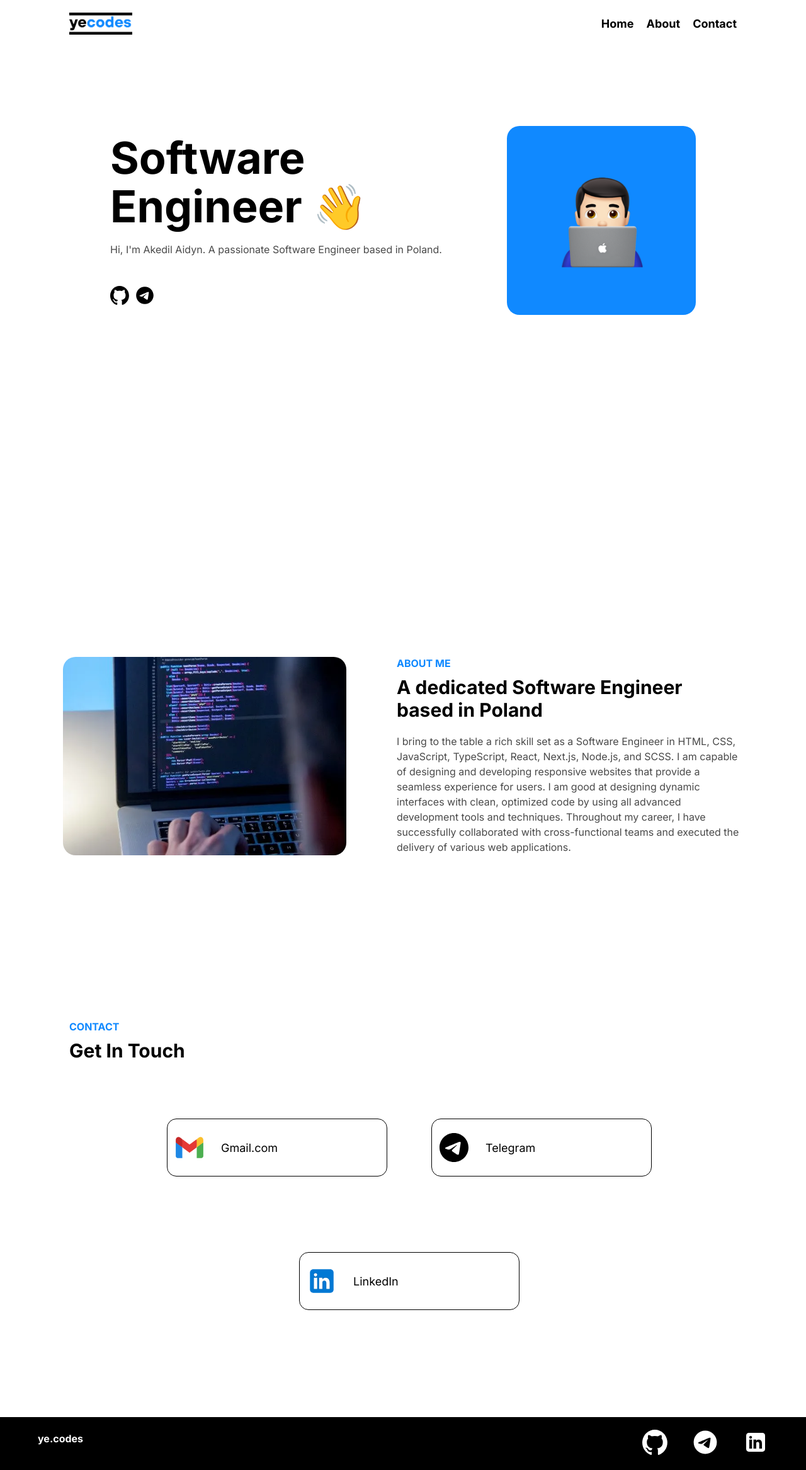
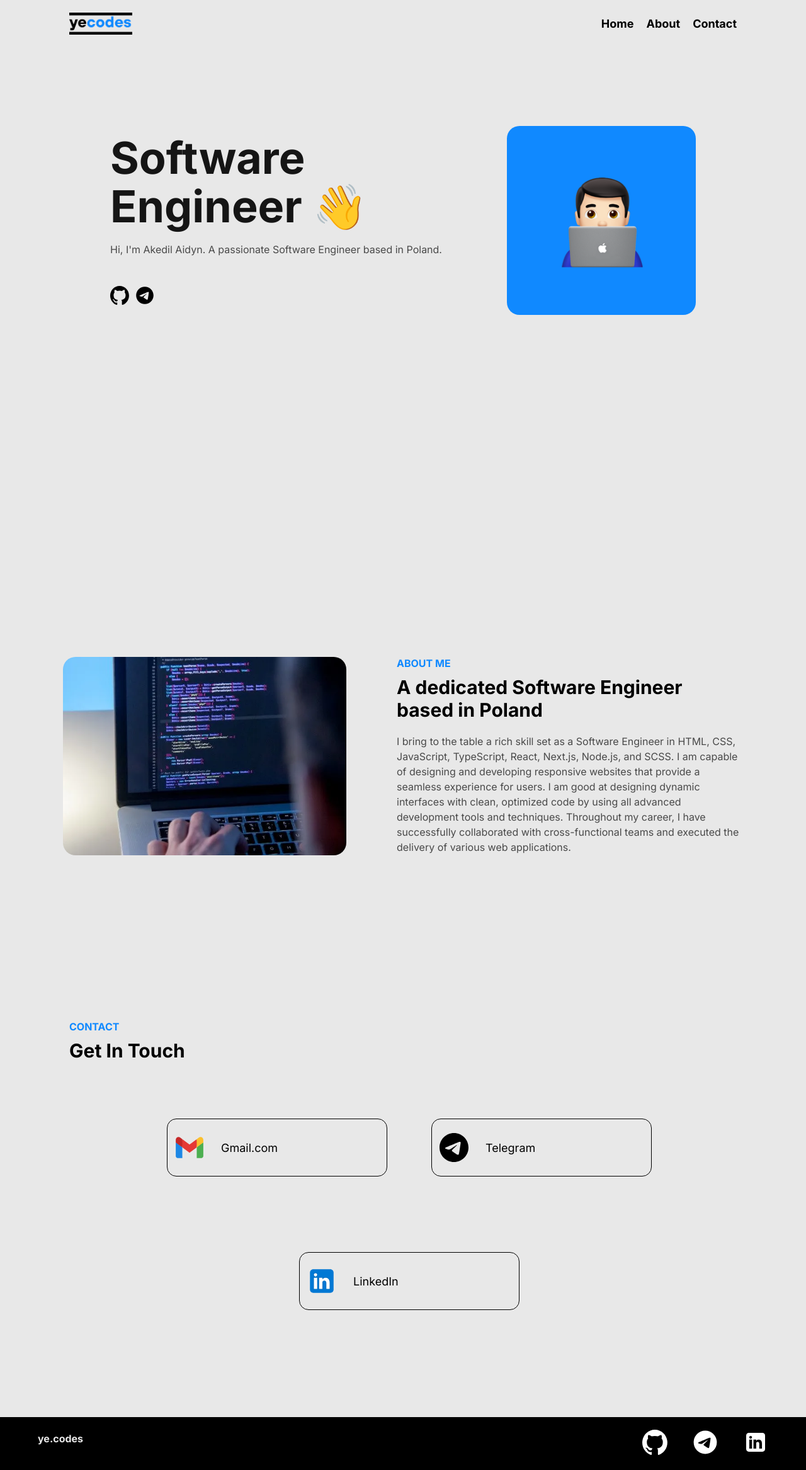
Before and after one commit to yedoka/portfolio, a React (Vite) app: page / in a window 1280 px wide. Shown: the whole page at 63% size. Built offline with nearby package versions, Linux system fonts and the light colour scheme.

Commit message:
color adjustments

```diff
--- a/src/styles/Footer.scss
+++ b/src/styles/Footer.scss
@@ -12,7 +12,7 @@
     flex-wrap: wrap;
 
     &__title {
-      color: #fff;
+      color: variables.$white;
       font-size: 1rem;
       margin-bottom: 1rem;
     }
--- a/src/styles/Header.scss
+++ b/src/styles/Header.scss
@@ -5,7 +5,7 @@
   top: 0;
   left: 0;
   width: 100%;
-  background-color: #fff;
+  background-color: variables.$white;
 
   .header__main {
     padding: 20px 10px;
--- a/src/styles/Hero.scss
+++ b/src/styles/Hero.scss
@@ -16,6 +16,7 @@
       max-width: 550px;
 
       .hero__title {
+        color: variables.$black;
         font-size: 70px;
         line-height: 1.1;
         margin-bottom: 20px;
--- a/src/styles/globals.scss
+++ b/src/styles/globals.scss
@@ -1,4 +1,4 @@
-@import './variables.scss';
+@use './variables.scss';
 
 html {
   scroll-behavior: smooth;
@@ -11,7 +11,8 @@ html {
 }
 
 body {
-  font-family: $primary-font;
+  background-color: variables.$white;
+  font-family: variables.$primary-font;
   font-size: 18px;
 }
 
@@ -36,5 +37,5 @@ button {
   outline: none;
   cursor: pointer;
   background-color: transparent;
-  font-family: $primary-font;
+  font-family: variables.$primary-font;
 }
--- a/src/styles/variables.scss
+++ b/src/styles/variables.scss
@@ -2,5 +2,6 @@
 
 $grey: #494949;
 $blue: #1089ff;
-$black: #232323;
+$black: #151515;
+$white: #e8e8e8;
 $primary-font: "Inter", sans-serif;
```
